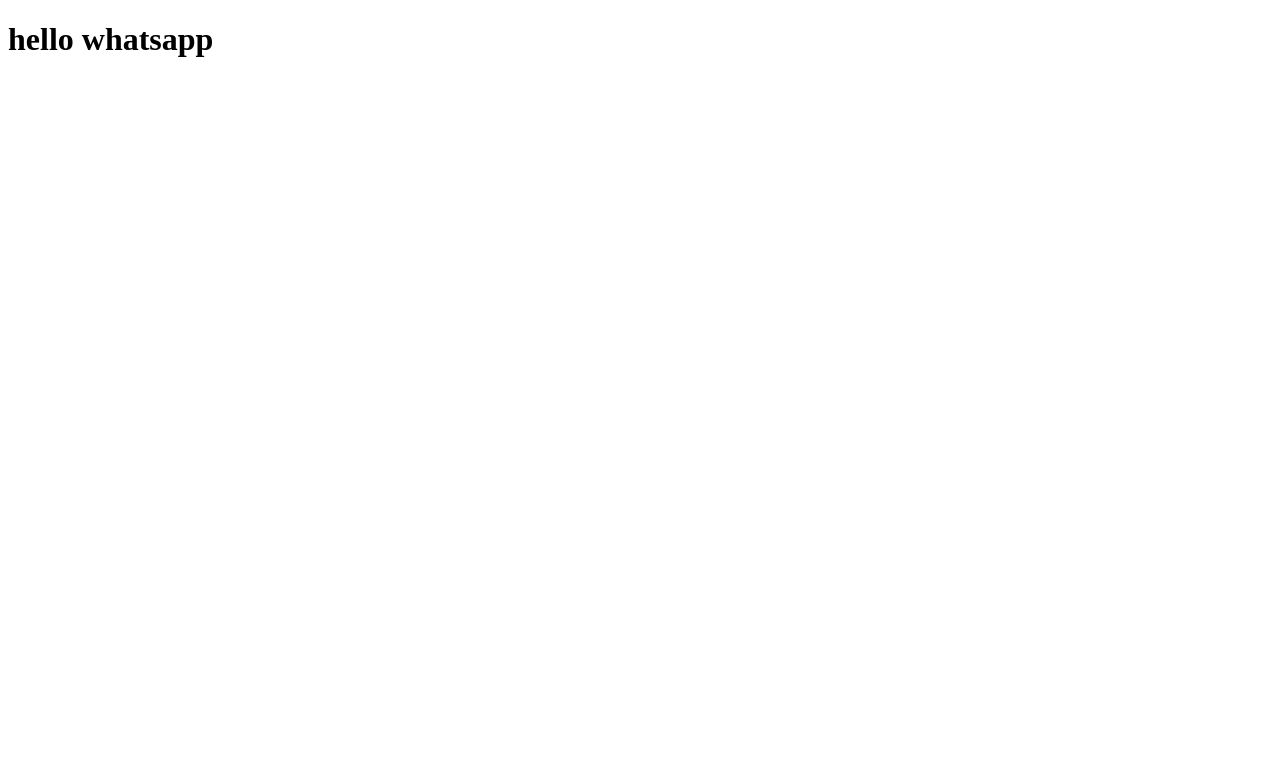
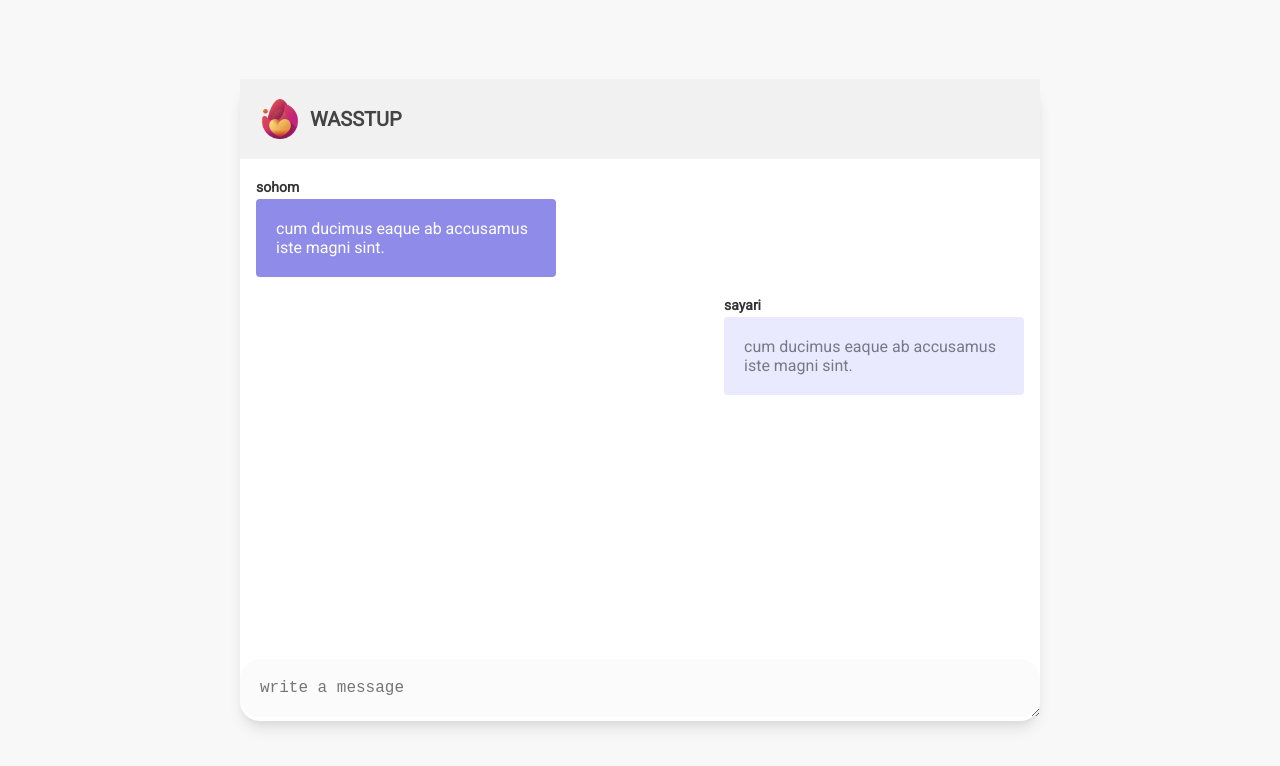
Before and after one commit to sohomdeyy/wasstup_chat, a website: page index.html in a window 1280 px wide. Drawn offline with Linux system fonts and the light colour scheme.

Commit message:
basic frontend done

```diff
--- a/index.html
+++ b/index.html
@@ -4,11 +4,34 @@
     <meta charset="UTF-8" />
     <meta http-equiv="X-UA-Compatible" content="IE=edge" />
     <meta name="viewport" content="width=device-width, initial-scale=1.0" />
-    <link rel="stylesheet" href="/public/style.css" />
+    <link rel="stylesheet" href="/style.css" />
     <title>Document</title>
   </head>
   <body>
-    <h1>hello whatsapp</h1>
-    <script src="./public/client.js"></script>
+    <section class="chat__section">
+      <div class="brand">
+        <img height="40" src="/wasstup.png" alt="" srcset="" />
+        <h1>WassTUp</h1>
+      </div>
+      <div class="message__area">
+        <div class="incoming message">
+          <h4>sohom</h4>
+          <p>cum ducimus eaque ab accusamus iste magni sint.</p>
+        </div>
+        <div class="outgoing message">
+          <h4>sayari</h4>
+          <p>cum ducimus eaque ab accusamus iste magni sint.</p>
+        </div>
+      </div>
+      <div>
+        <textarea
+          id="textarea"
+          cols="30"
+          rows="1"
+          placeholder="write a message"
+        ></textarea>
+      </div>
+    </section>
+    <script src="./client.js"></script>
   </body>
 </html>
--- a/package.json
+++ b/package.json
@@ -19,6 +19,7 @@
   "dependencies": {
     "dotenv": "^16.0.1",
     "express": "^4.18.1",
-    "nodemon": "^2.0.18"
+    "nodemon": "^2.0.18",
+    "socket.io": "^4.5.1"
   }
 }
--- a/public/style.css
+++ b/public/style.css
@@ -0,0 +1,78 @@
+@import url("https://fonts.googleapis.com/css2?family=Roboto&display=swap");
+* {
+  padding: 0;
+  margin: 0;
+  box-sizing: border-box;
+}
+
+body {
+  display: flex;
+  align-items: center;
+  justify-content: center;
+  min-height: 100vh;
+  background: #f8f8f8;
+  font-family: "Roboto", sans-serif;
+  border-radius: 20px;
+}
+section.chat__section {
+  width: 800px;
+  max-width: 90%;
+  background: #fff;
+  border-radius: 20px;
+  box-shadow: 0 10px 15px -3px rgba(0, 0, 0, 0.1),
+    0 4px 6px -2px rgba(0, 0, 0, 0.05);
+}
+.brand {
+  padding: 20px;
+  background: #f1f1f1;
+  display: flex;
+  align-items: center;
+}
+.brand h1 {
+  text-transform: uppercase;
+  font-size: 20px;
+  color: #444;
+  margin-left: 10px;
+}
+.message__area {
+  height: 500px;
+  padding: 16px;
+  display: flex;
+  flex-direction: column;
+  overflow-y: auto;
+  padding-top: 40px;
+  border-radius: 20px;
+}
+textarea {
+  width: 100%;
+  border: none;
+  padding: 20px;
+  font-size: 16px;
+  outline: none;
+  background: #fbfbfb;
+  border-radius: 20px;
+}
+
+.message {
+  padding: 20px;
+  border-radius: 4px;
+  margin-bottom: 40px;
+  max-width: 300px;
+  position: relative;
+}
+.incoming {
+  background: #8f8be8;
+  color: #fff;
+}
+.outgoing {
+  background: #e9eafd;
+  color: #787986;
+  margin-left: auto;
+}
+.message h4 {
+  position: absolute;
+  top: -20px;
+  left: 0;
+  color: #333;
+  font-size: 14px;
+}
--- a/server.js
+++ b/server.js
@@ -3,6 +3,7 @@
 
 const PORT=process.env.PORT ||3000;
 
+app.use(express.static(__dirname+'/public'));
 app.get('/',(req,res)=>{
     res.sendFile(__dirname+"/index.html");
 })
```
Also changed, not shown: public/wasstup.png (added), 2 other files.
